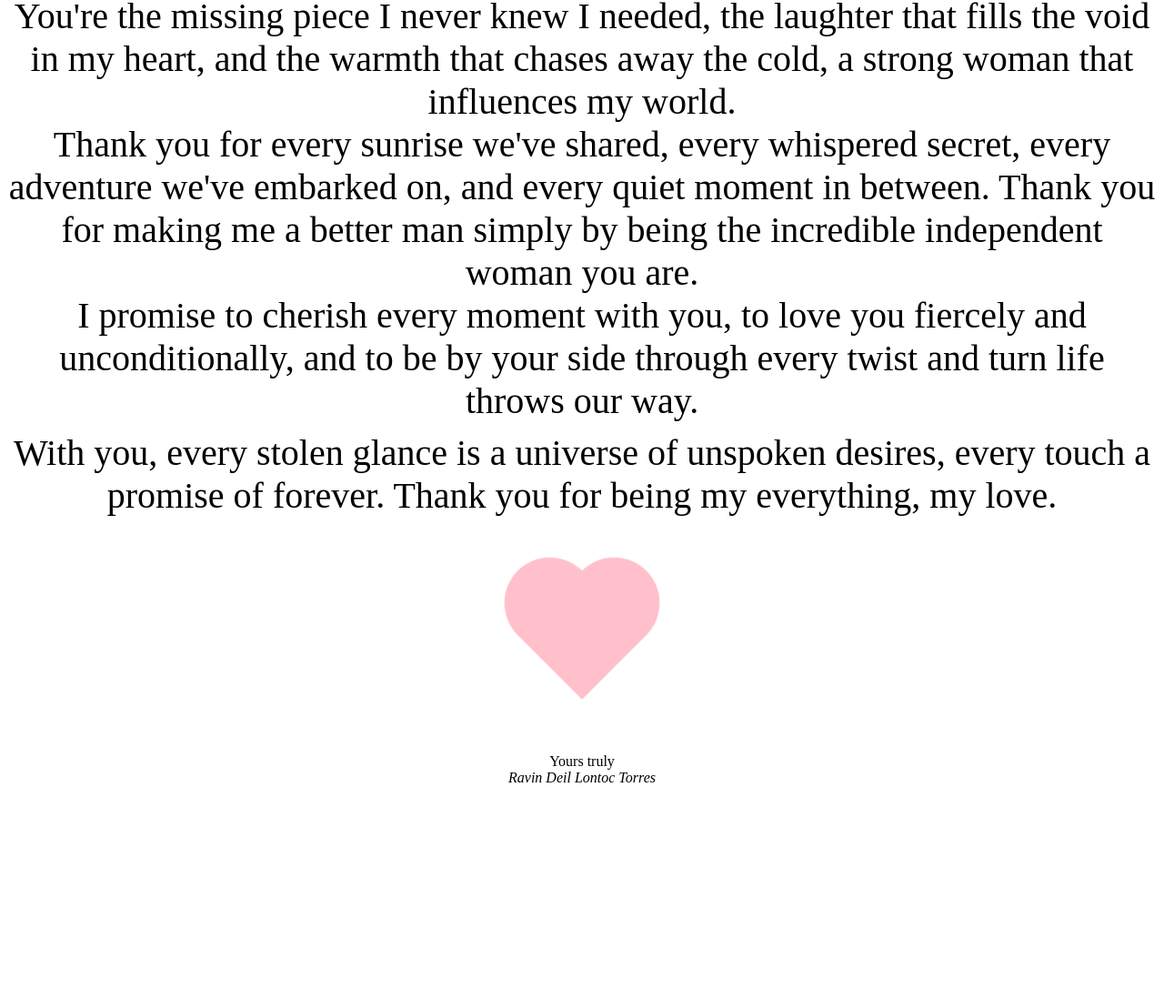
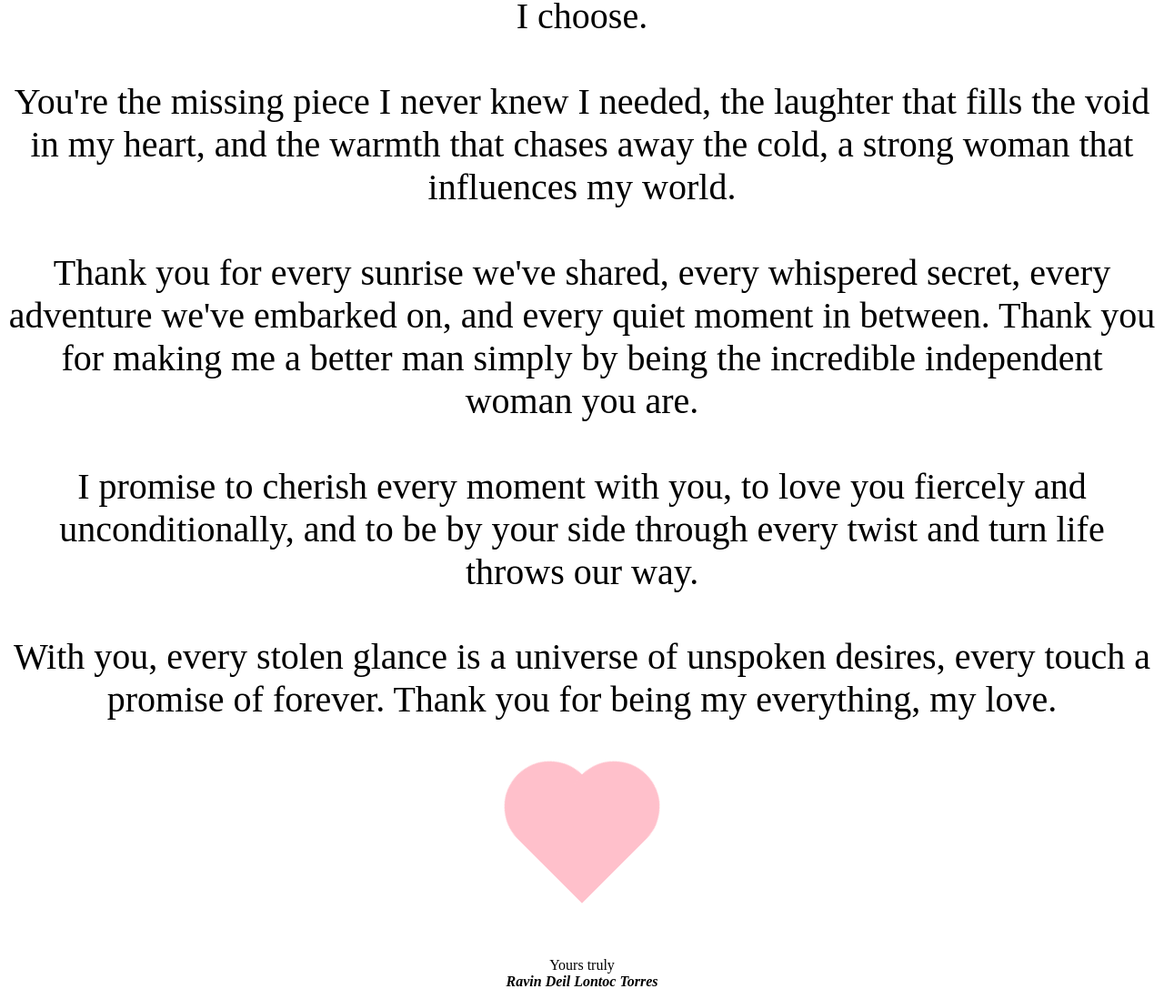
Before and after one commit to Lxoric/lxoric.github.io, a plain HTML site: page love/index.html in a window 1280 px wide. Shown: the part 449-1547 px from the top of the page at 91% size. Before the commit the page ends 1323 px from the top, so only its background shows below. Drawn offline with Linux system fonts and the light colour scheme; a web font is replaced by a local one.

Commit message:
Update index.html

```diff
--- a/love/index.html
+++ b/love/index.html
@@ -11,18 +11,18 @@
 <body class="container"> <center>
 	<div class="back text-center">
 		<h1 class="topic">MY DEAREST:<br>JOANNA</h1>
-		<p class="content-1">Pouring my heart into words feels impossible when describing the depth of my love for you. You're more than just a girlfriend; you're my confidante, my other half, and my love. <br>
+		<p class="content-1">Pouring my heart into words feels impossible when describing the depth of my love for you. You're more than just a girlfriend; you're my confidante, my other half, and my love. <br> <br>
 
-I have to apologize first for the things I've done wrong to you. It's not my intention to hurt or make you feel bad. Sorry for my stupidity and pride that always makes you upset. Always remember that <b><i>I love you</i></b> and you're the one I choose. <br>
+I have to apologize first for the things I've done wrong to you. It's not my intention to hurt or make you feel bad. Sorry for my stupidity and pride that always makes you upset. Always remember that <b><i>I love you</i></b> and you're the one I choose. <br><br>
 
-You're the missing piece I never knew I needed, the laughter that fills the void in my heart, and the warmth that chases away the cold, a strong woman that influences my world. <br>
+You're the missing piece I never knew I needed, the laughter that fills the void in my heart, and the warmth that chases away the cold, a strong woman that influences my world. <br><br>
 
-Thank you for every sunrise we've shared, every whispered secret, every adventure we've embarked on, and every quiet moment in between. Thank you for making me a better man simply by being the incredible independent woman you are. <br>
+Thank you for every sunrise we've shared, every whispered secret, every adventure we've embarked on, and every quiet moment in between. Thank you for making me a better man simply by being the incredible independent woman you are. <br><br>
 
-I promise to cherish every moment with you, to love you fiercely and unconditionally, and to be by your side through every twist and turn life throws our way.</p>
+I promise to cherish every moment with you, to love you fiercely and unconditionally, and to be by your side through every twist and turn life throws our way.</p><br><br>
 		<p class="content-2">With you, every stolen glance is a universe of unspoken desires, every touch a promise of forever. Thank you for being my everything, my love.</p>
 		<div class="heart"></div>
-		<p class="footer">Yours truly<br><i>Ravin Deil Lontoc Torres</i></p>
+		<p class="footer">Yours truly<br><i><b>Ravin Deil Lontoc Torres</b></i></p>
 	</div>
 </body> </center>
 </html>
```
